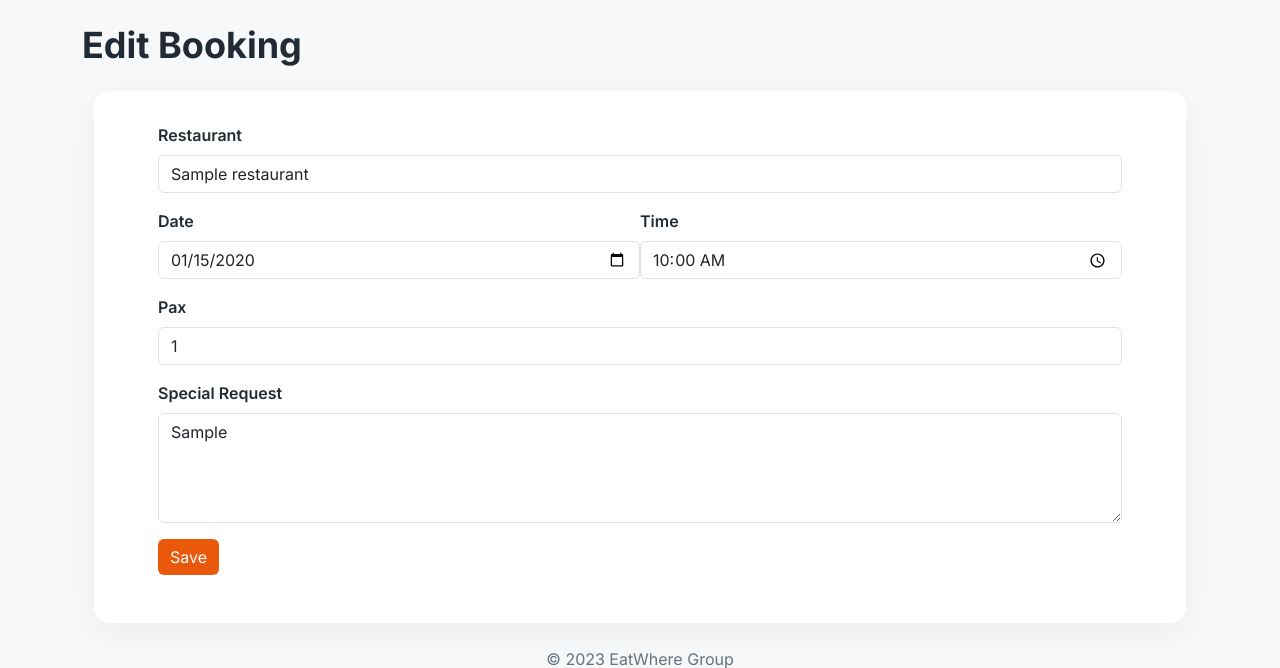
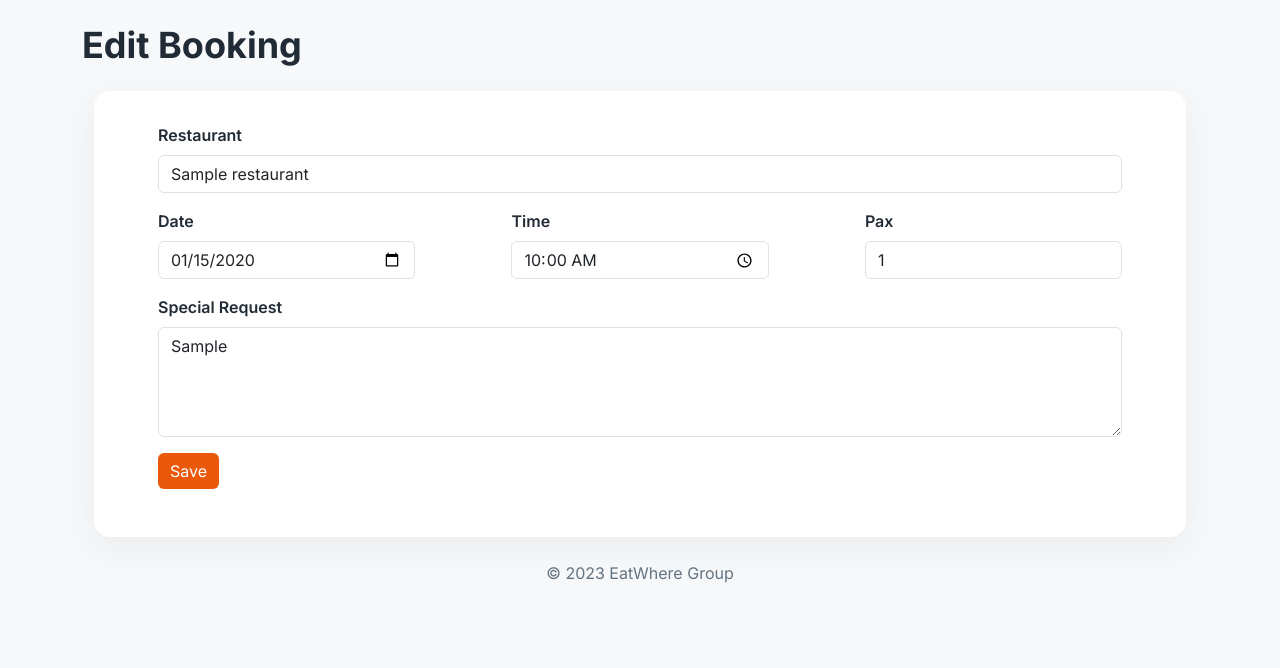
Before and after one commit to amanda-chan/db_assignment, a Flask app: template food_app/templates/booking/edit.html in a window 1280 px wide. Shown: the part 112-780 px from the top of the page. Run offline with Flask 3, Linux system fonts and the light colour scheme; the template is opened without the code that fills it: values that come from a table or form of the project are taken from there, others are empty; tables that the repository leaves empty hold one stand-in row (values such as "Sample post"); parts of the project's set-up code (start-up, migrations or seed data) failed here and were passed over; some libraries are stand-ins or nearby versions.

Commit message:
finalized styling for edit and delete

```diff
--- a/food_app/templates/booking/edit.html
+++ b/food_app/templates/booking/edit.html
@@ -26,21 +26,21 @@
                 {% endfor %}
             </div>
             <div style="display: flex;">
-            <div class="mb-3" style="flex: 1;">
+            <div class="mb-3" style="flex: 1; margin-right: 10%">
                 <label for="date" class="form-label">Date</label>
                 <input type="date" class="form-control" id="date" name="date"
-                    value="{{ booking.date }}" min= datetime.now()>
+                    value="{{ booking.date }}">
             </div>
-            <div class="mb-3" style="flex: 1;">
+            <div class="mb-3" style="flex: 1; margin-right: 10%">
                 <label for="time" class="form-label">Time</label>
                 <input type="time" class="form-control" id="time" name="time"
                     value="{{ booking.time }}">
             </div>
-            </div>
-            <div class="mb-3">
+            <div class="mb-3"style="flex: 1;">
                 <label for="pax" class="form-label">Pax</label>
                 <input type="number" class="form-control" id="pax"
-                    name="pax" value="{{ booking.pax }}">
+                    name="pax" value="{{ booking.pax }}" min= 1>
+            </div>
             </div>
             <div class="mb-3">
                 <label for="special_request" class="form-label">Special Request</label>
```
Also changed, not shown: food_app/templates/booking/delete.html (+4 -4 lines).
